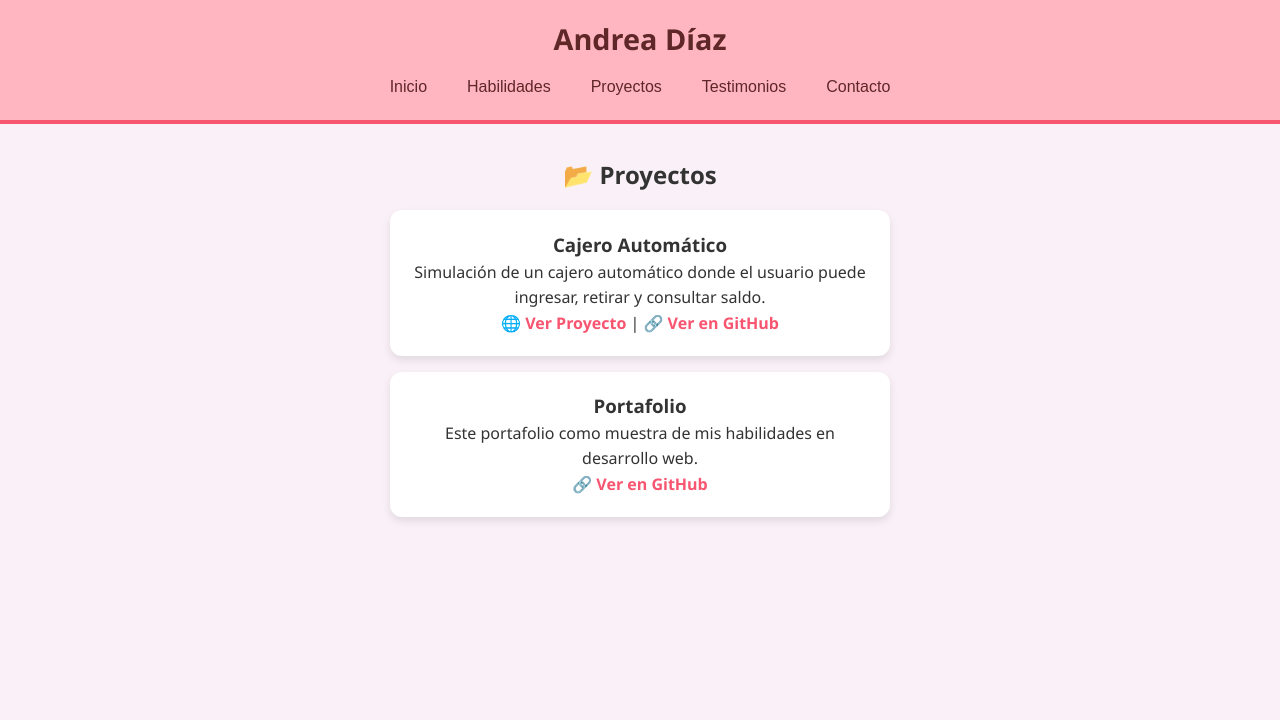
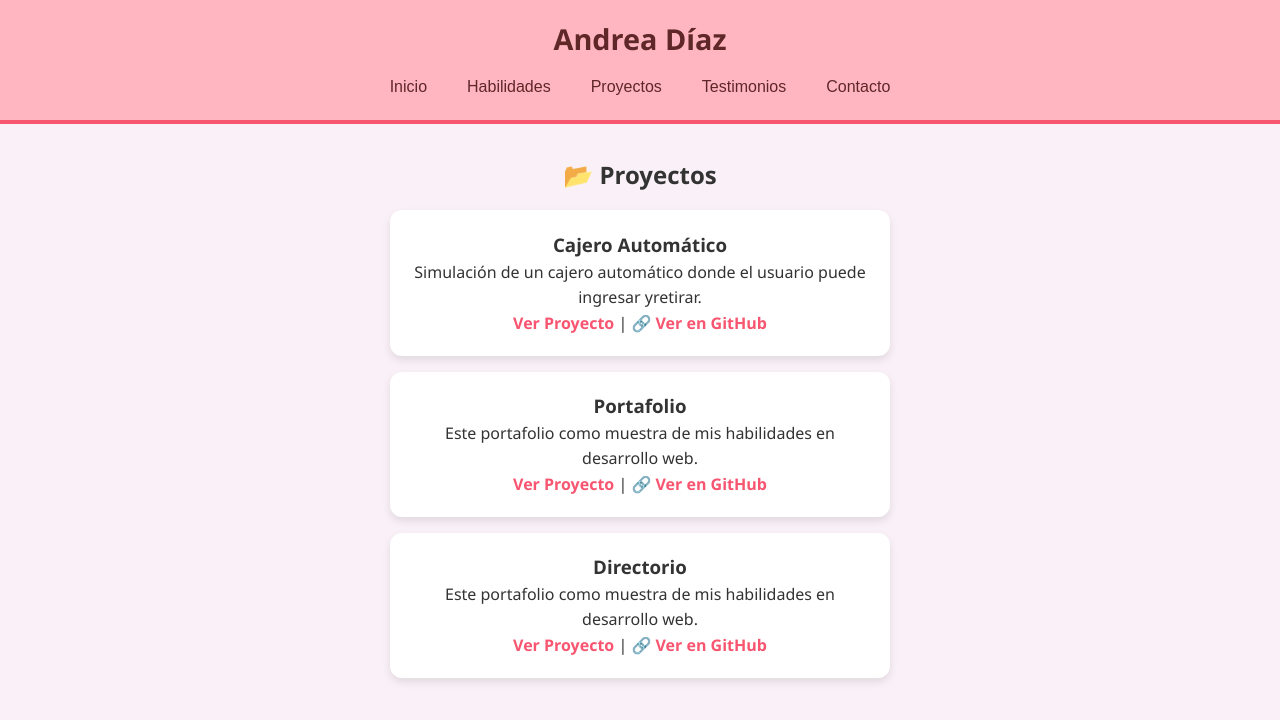
Before and after one commit to llarecsi/PORTAFOLIO, a plain HTML site: page index.html in a window 1280 px wide. Both pictures are taken after a click on the button "Proyectos". Drawn offline with Linux system fonts and the light colour scheme.

Commit message:
Add files via upload

```diff
--- a/index.html
+++ b/index.html
@@ -51,16 +51,23 @@
 
     <div class="card">
         <h3>Cajero Automático</h3>
-              <p>Simulación de un cajero automático donde el usuario puede ingresar, retirar y consultar saldo.</p>
-              <a href="https://llarecsi.github.io/Andrea-Diaz/" target="_blank">🌐 Ver Proyecto</a> |
-              <a href="https://github.com/llarecsi/Andrea-Diaz" target="_blank">🔗 Ver en GitHub</a>
-
+        <p>Simulación de un cajero automático donde el usuario puede ingresar yretirar.</p>
+        <a href="https://llarecsi.github.io/cajeroi/" target="_blank"> Ver Proyecto</a> |
+        <a href="https://github.com/llarecsi/cajeroi" target="_blank">🔗 Ver en GitHub</a>
     </div>
 
     <div class="card">
         <h3>Portafolio</h3>
         <p>Este portafolio como muestra de mis habilidades en desarrollo web.</p>
-              <a href="https://github.com/llarecsi/Andrea-Diaz.git" target="_blank">🔗 Ver en GitHub</a>
+        <a href="https://llarecsi.github.io/PORTAFOLIO/" target="_blank"> Ver Proyecto</a> |
+        <a href="https://github.com/llarecsi/PORTAFOLIO" target="_blank">🔗 Ver en GitHub</a>
+    </div>
+
+    <div class="card">
+        <h3>Directorio</h3>
+        <p>Este portafolio como muestra de mis habilidades en desarrollo web.</p>
+        <a href="https://llarecsi.github.io/PORTAFOLIO/" target="_blank"> Ver Proyecto</a> |
+        <a href="https://github.com/llarecsi/PORTAFOLIO" target="_blank">🔗 Ver en GitHub</a>
     </div>
 </section>
 
```
Lines whose indentation alone changed are shown as unchanged.
